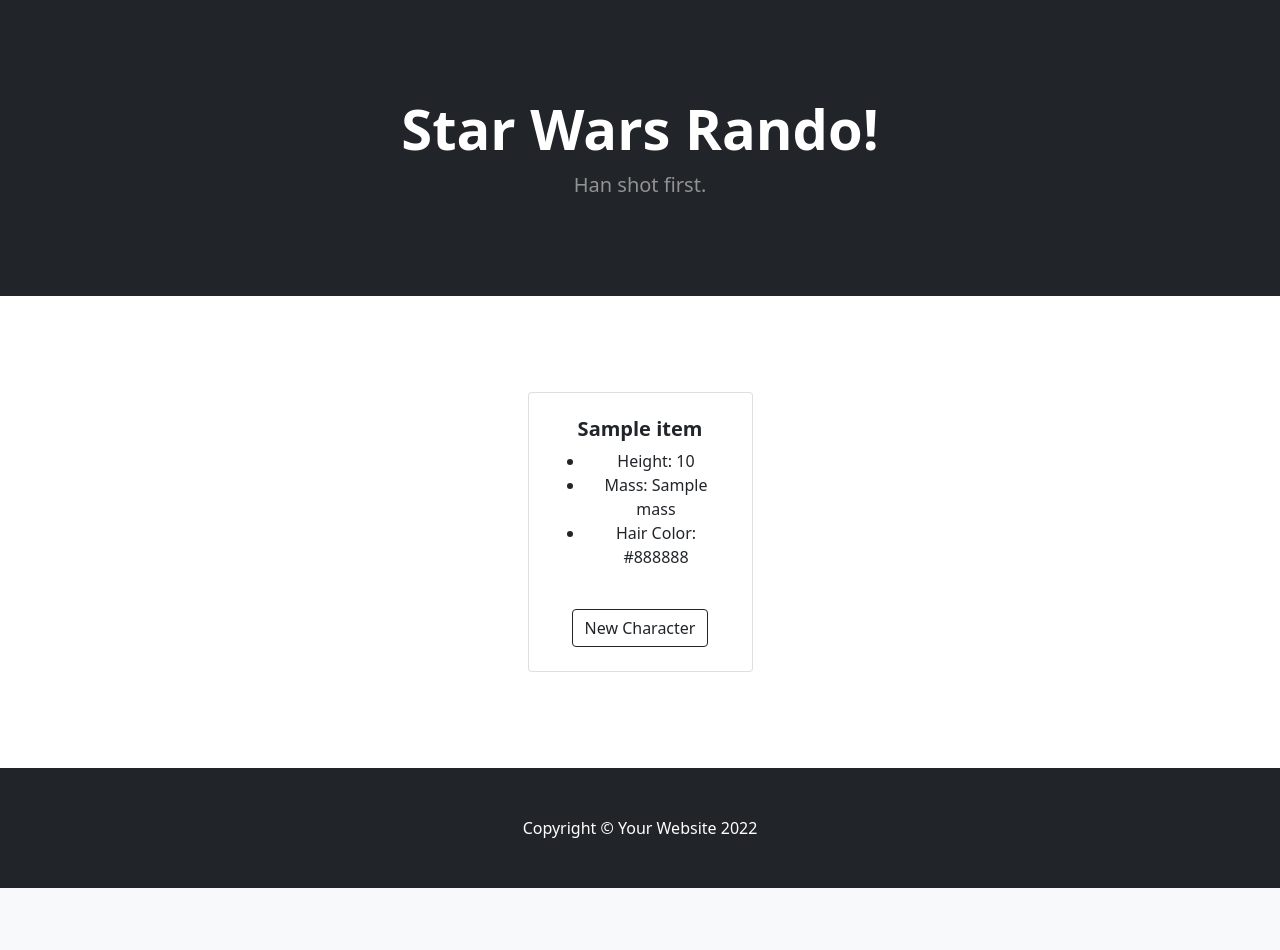
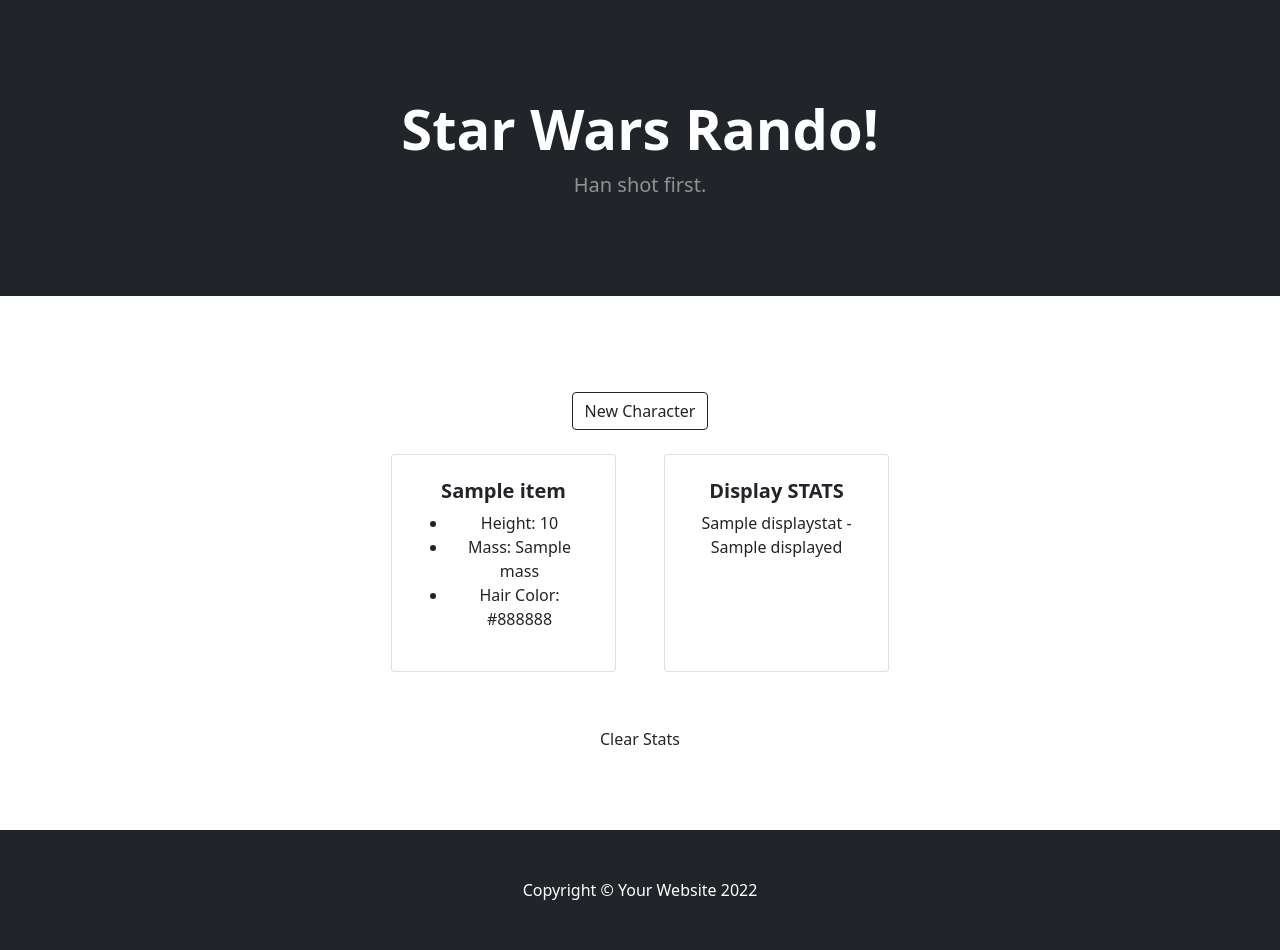
Before and after one commit to JEub/heroku-deploy-example, a Flask app: page / in a window 1280 px wide. Shown: the part 57-1007 px from the top of the page. Before the commit the page ends 945 px from the top, so only its background shows below. Run offline with Flask 2, Linux system fonts and the light colour scheme; a database or web service that is not in the repository returns one stand-in record (values such as "Sample title"); data that the repository does not hold is empty; some libraries are stand-ins or nearby versions.

Commit message:
adding mongo for stats tracking

```diff
--- a/app/main.py
+++ b/app/main.py
@@ -3,20 +3,38 @@
 import random
 import requests
 
+import os
+
 
 app = Flask(__name__)
 
+app.config['MONGO_URI'] = os.environ.get('MONGO_URI')
+mongo = PyMongo(app)
 
 @app.route("/")
 def index():
     character = requests.get(f"https://swapi.dev/api/people/{random.randint(1,80)}/")
     character = character.json()
 
-    return render_template("index.html", character=character)
+    stats = load_and_get_stats(character)
+
+    return render_template("index.html", character=character, stats=stats)
 
 @app.route('/refresh')
 def refresh():
     return redirect('/')
 
+@app.route('/clear')
+def clear():
+    mongo.db.displaystats.delete_many({})
+    return redirect('/')
+
+def load_and_get_stats(body: dict) -> dict:
+    chars = mongo.db.displaystats
+
+    chars.update_one({'name': body['name']}, {'$inc':{'displayed': 1}}, upsert=True)
+
+    return chars.find()
+
 if __name__ == "__main__":
     app.run(debug=True, port=5001)
--- a/app/templates/index.html
+++ b/app/templates/index.html
@@ -37,6 +37,10 @@
     <!-- Section-->
     <section class="py-5">
         <div class="container px-4 px-lg-5 mt-5">
+            <!-- Product actions-->
+            <div class="p-4 pt-0 border-top-0 bg-transparent">
+                <div class="text-center"><a class="btn btn-outline-dark mt-auto" href="{{url_for('refresh')}}">New Character</a></div>
+            </div>
             <div class="row gx-4 gx-lg-5 row-cols-2 row-cols-md-3 row-cols-xl-4 justify-content-center">
                 <div class="col mb-5">
                     <div class="card h-100">
@@ -53,14 +57,30 @@
                                 </ul>
                             </div>
                         </div>
-                        <!-- Product actions-->
-                        <div class="card-footer p-4 pt-0 border-top-0 bg-transparent">
-                            <div class="text-center"><a class="btn btn-outline-dark mt-auto" href="{{url_for('refresh')}}">New Character</a></div>
+                    </div>
+                </div>
+                <div class="col mb-5">
+                    <div class="card h-100">
+                        <!-- Product details-->
+                        <div class="card-body p-4">
+                            <div class="text-center">
+                                <!-- Product name-->
+                                <h5 class="fw-bolder">Display STATS</h5>
+                                <!-- Product price-->
+                                <ul style="list-style-type: none; padding: 0; margin: 0;">
+                                    {% for char in stats %}
+                                    <li>{{char.name}} - {{char.displayed}}</li>
+                                    {% endfor %}
+                                </ul>
+                            </div>
                         </div>
                     </div>
                 </div>
-
             </div>
+            <div class="p-4 pt-0 border-top-0 bg-transparent">
+                <div class="text-center"><a class="btn btn-outline-darkmt-auto" href="{{url_for('clear')}}">Clear Stats</a></div>
+            </div>
+        </div>
         </div>
     </section>
     <!-- Footer-->
```
